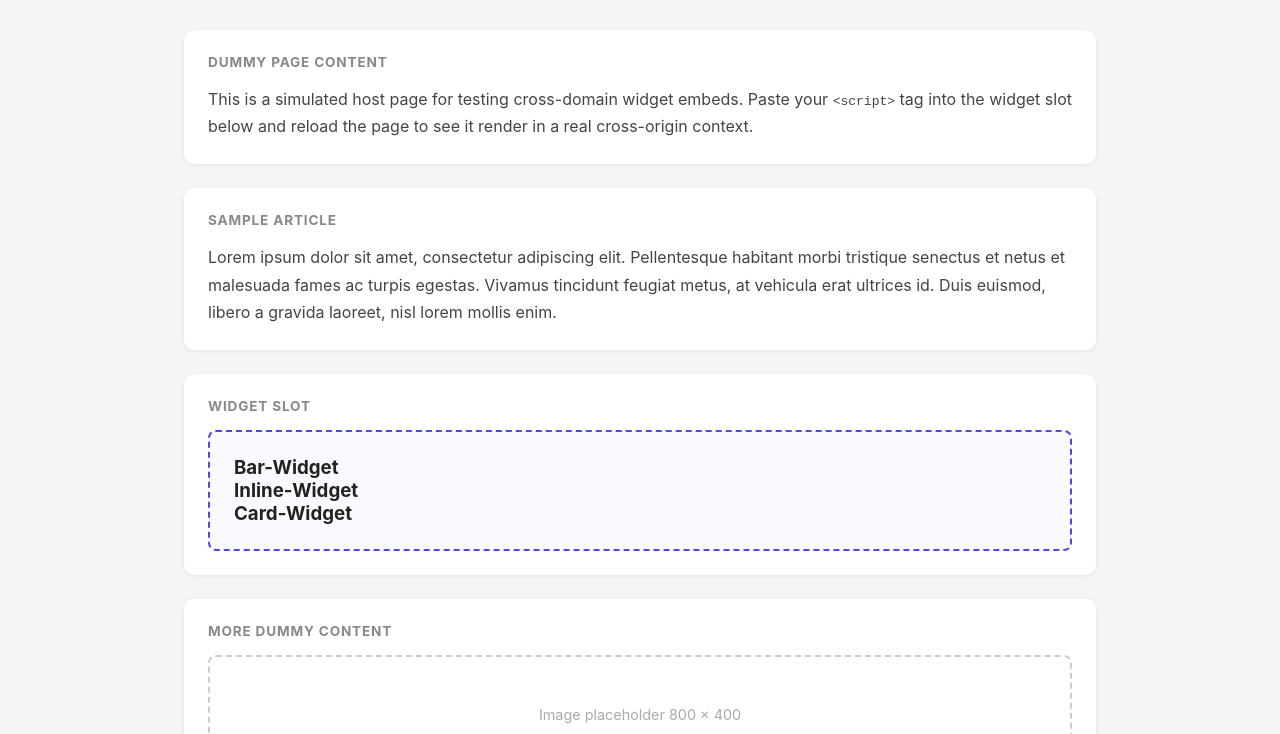
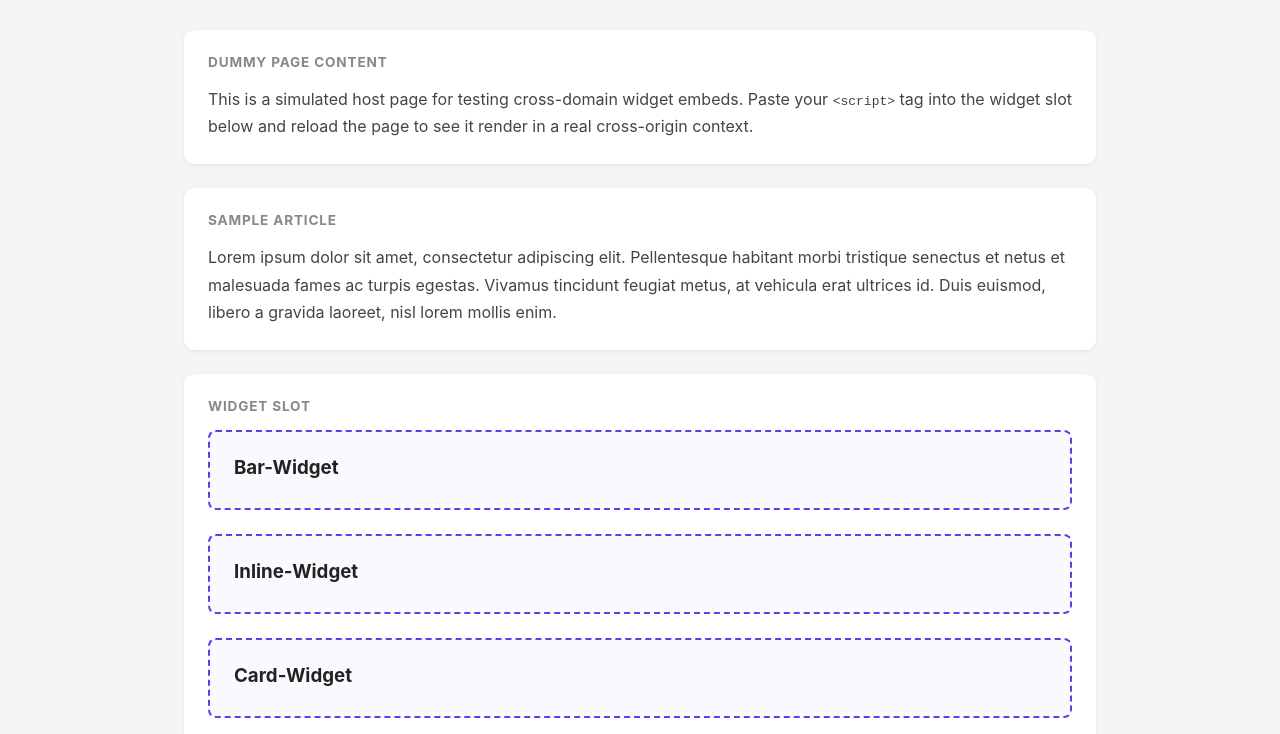
Before and after one commit to ivostrugar/kikudoo-widget-testbed, a plain HTML site: page index.html in a window 1280 px wide. Shown: the part 66-800 px from the top of the page. Drawn offline with Linux system fonts and the light colour scheme; a script that the page names is missing.

Commit message:
Update index.html

```diff
--- a/index.html
+++ b/index.html
@@ -77,6 +77,7 @@
       padding: 1.5rem;
       background: #fafafe;
       min-height: 80px;
+      margin-bottom: 24px;
     }
 
     footer {
@@ -117,18 +118,21 @@
 
     <div class="card">
       <h2>Widget Slot</h2>
+      <!-- Bar widget -->
       <div class="widget-slot" id="widget-container">
         <!-- Insert your widget script tag here -->
-
-        <!-- Bar widget -->
         <h3>Bar-Widget</h3>
         <script src="https://kikudoo.com/embed/kikudoo-widget.js" data-provider="LK6XQk" data-course="EdjVMW" data-widget="bar" data-theme="light" data-color="#95cbc3" data-density="standard" data-events-count="3"></script>
+      </div>
 
-        <!-- Inline widget -->
+      <!-- Inline widget -->
+      <div class="widget-slot" id="widget-container">
         <h3>Inline-Widget</h3>
         <script src="https://kikudoo.com/embed/kikudoo-widget.js" data-provider="nY87L8" data-course="wQZ5DE" data-widget="inline" data-theme="light" data-color="#fefcdd" data-density="standard" data-events-count="3"></script>
+      </div>
 
-        <!-- Inline widget -->
+      <!-- Inline widget -->
+      <div class="widget-slot" id="widget-container">
         <h3>Card-Widget</h3>
         <script src="https://kikudoo.com/embed/kikudoo-widget.js" data-provider="LK6XQk" data-course="EdjVMW" data-widget="card" data-theme="light" data-color="#95cbc3" data-density="standard" data-events-count="3"></script>
 
```
